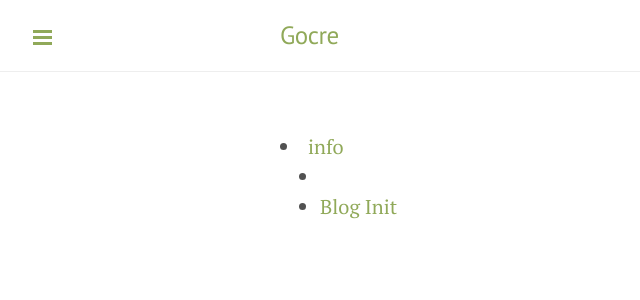
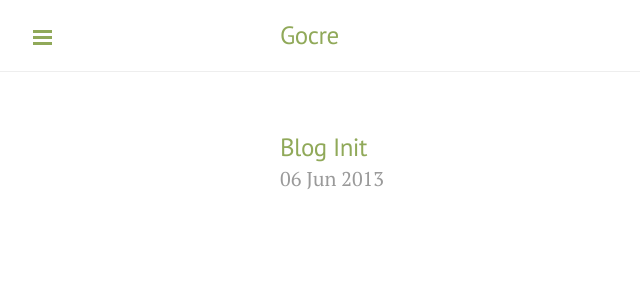
Before and after one commit to gocre/gocre.github.io, a Jekyll site: the page built from index.html, in a window 1280 px wide. Shown: the top 300 px of the page, without its empty margins (0-640 px from the left). Built offline with Jekyll 4.4.1, drawn with Linux system fonts in a browser that asks for light colours; Markdown is read by kramdown in place of the engine named in the settings; the list of posts is cut into pages by our own code.

Commit message:
Update index.html

```diff
--- a/index.html
+++ b/index.html
@@ -3,15 +3,15 @@ layout: default
 title: Home
 ---
 
-
-{% for category in site.categories %}
-  <li><a name="{{ category | first }}">{{ category | first }}</a>
-    <ul>
-    {% for posts in category %}
-      {% for post in posts %}
-        <li><a href="{{ post.url }}">{{ post.title }}</a></li>
-      {% endfor %}
-    {% endfor %}
-    </ul>
-  </li>
-{% endfor %}
+<div class="posts">
+  {% for post in paginator.posts %}
+  <div class="post archive-list--post">
+    <h1 class="post-title archive-list--title">
+      <a href="{{ post.url }}">
+        {{ post.title }}
+      </a>
+    </h1>
+    <span class="post-date">{{ post.date | date_to_string }}</span>
+  </div>
+  {% endfor %}
+</div>
```
